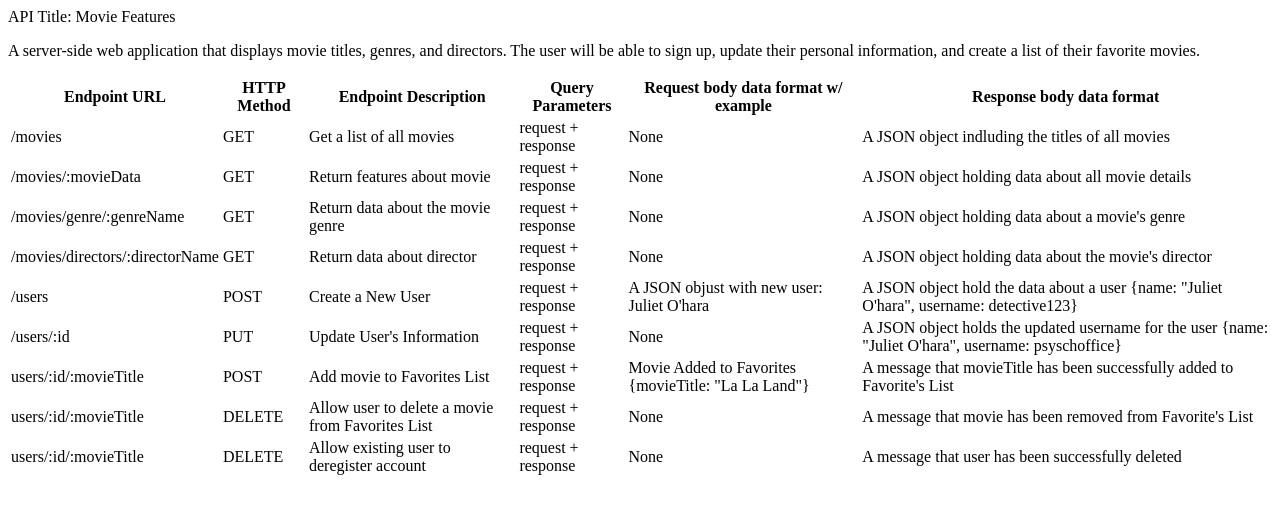
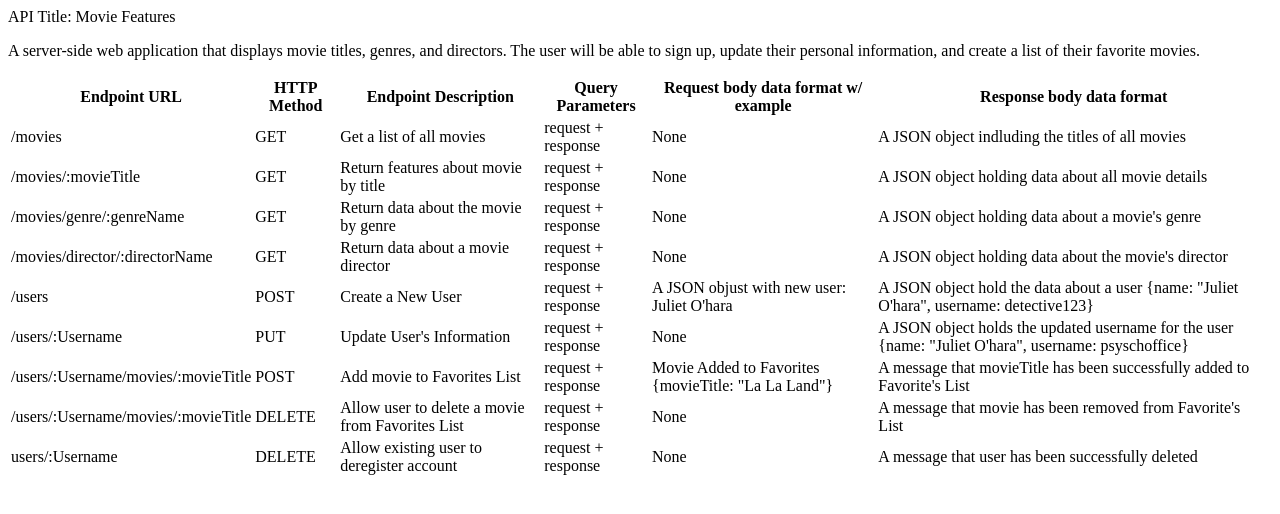
Before and after one commit to Bre-Wonder/movie_api, a website: page public/documentation.html in a window 1280 px wide. Drawn offline with Linux system fonts and the light colour scheme.

Commit message:
updated endpoint names

```diff
--- a/public/documentation.html
+++ b/public/documentation.html
@@ -24,9 +24,9 @@
       <td>A JSON object indluding the titles of all movies</td>
     </tr>
     <tr>
-      <td>/movies/:movieData</td>
+      <td>/movies/:movieTitle</td>
       <td>GET</td>
-      <td>Return features about movie</td>
+      <td>Return features about movie by title</td>
       <td>request + response </td>
       <td>None</td>
       <td>A JSON object holding data about all movie details</td>
@@ -34,15 +34,15 @@
     <tr>
       <td>/movies/genre/:genreName</td>
       <td>GET</td>
-      <td>Return data about the movie genre</td>
+      <td>Return data about the movie by genre</td>
       <td>request + response </td>
       <td>None</td>
       <td>A JSON object holding data about a movie's genre</td>
     </tr>
     <tr>
-      <td>/movies/directors/:directorName</td>
+      <td>/movies/director/:directorName</td>
       <td>GET</td>
-      <td>Return data about director </td>
+      <td>Return data about a movie director </td>
       <td>request + response </td>
       <td>None</td>
       <td>A JSON object holding data about the movie's director</td>
@@ -56,7 +56,7 @@
         <td> A JSON object hold the data about a user {name: "Juliet O'hara", username: detective123} </td>
         </tr>
       <tr>
-        <td>/users/:id</td>
+        <td>/users/:Username</td>
         <td>PUT</td>
         <td>Update User's Information</td>
         <td>request + response </td>
@@ -64,7 +64,7 @@
         <td>A JSON object holds the updated username for the user {name: "Juliet O'hara", username: psyschoffice}</td>
       </tr>
       <tr>
-        <td>users/:id/:movieTitle</td>
+        <td>/users/:Username/movies/:movieTitle</td>
         <td>POST</td>
         <td>Add movie to Favorites List</td>
         <td>request + response </td>
@@ -72,7 +72,7 @@
         <td>A message that movieTitle has been successfully added to Favorite's List</td>
       </tr>
       <tr>
-        <td>users/:id/:movieTitle</td>
+        <td>/users/:Username/movies/:movieTitle</td>
         <td>DELETE</td>
         <td>Allow user to delete a movie from Favorites List</td>
         <td>request + response </td>
@@ -80,7 +80,7 @@
         <td>A message that movie has been removed from Favorite's List</td>
       </tr>
       <tr>
-        <td>users/:id/:movieTitle</td>
+        <td>users/:Username</td>
         <td>DELETE</td>
         <td>Allow existing user to deregister account</td>
         <td>request + response  </td>
```
